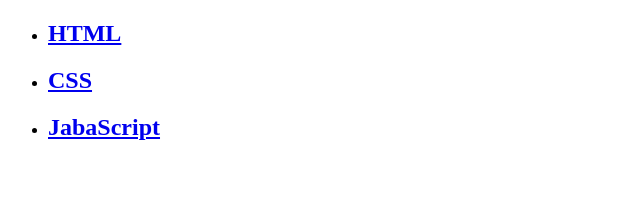
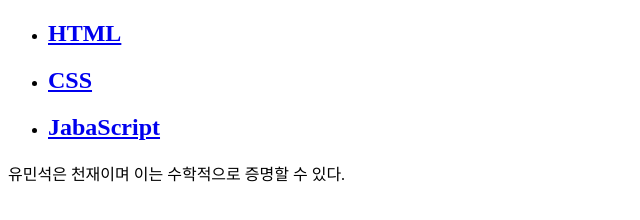
Before and after one commit to yu18331753348895/web.html, a plain HTML site: page index.html in a window 1280 px wide. Shown: the part 60-280 px from the top of the page, without its empty margins (0-640 px from the left). Drawn offline with Linux system fonts and the light colour scheme.

Commit message:
Update index.html

```diff
--- a/index.html
+++ b/index.html
@@ -12,5 +12,6 @@
       <li><h2><a href = "2.html">CSS</a></h2></li>
       <li><h2><a href = "3.html">JabaScript</a></h2></li>
     </ul>
+    <stlong> 유민석은 천재이며 이는 수학적으로 증명할 수 있다.</stlong>
 </body>
 </html>
```
